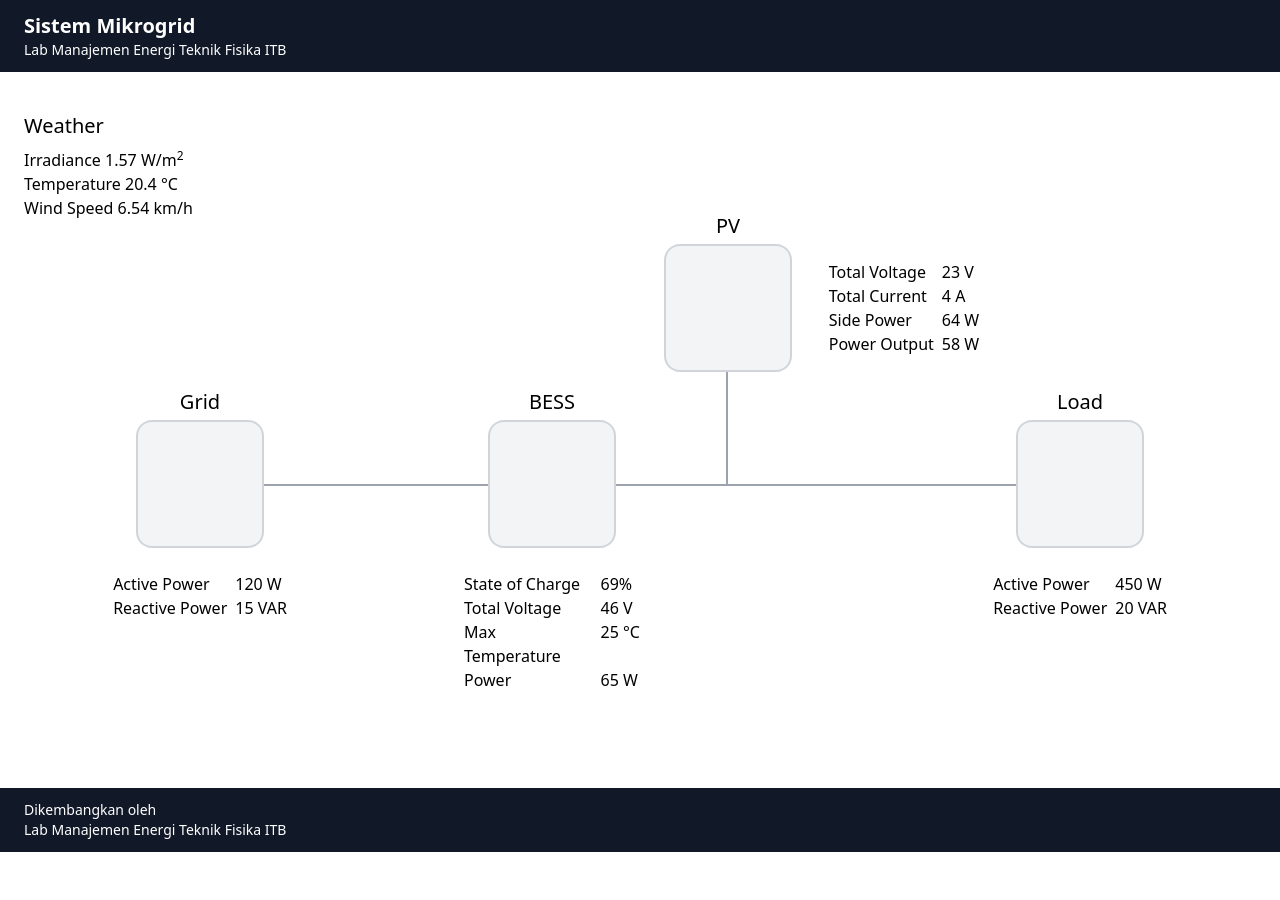
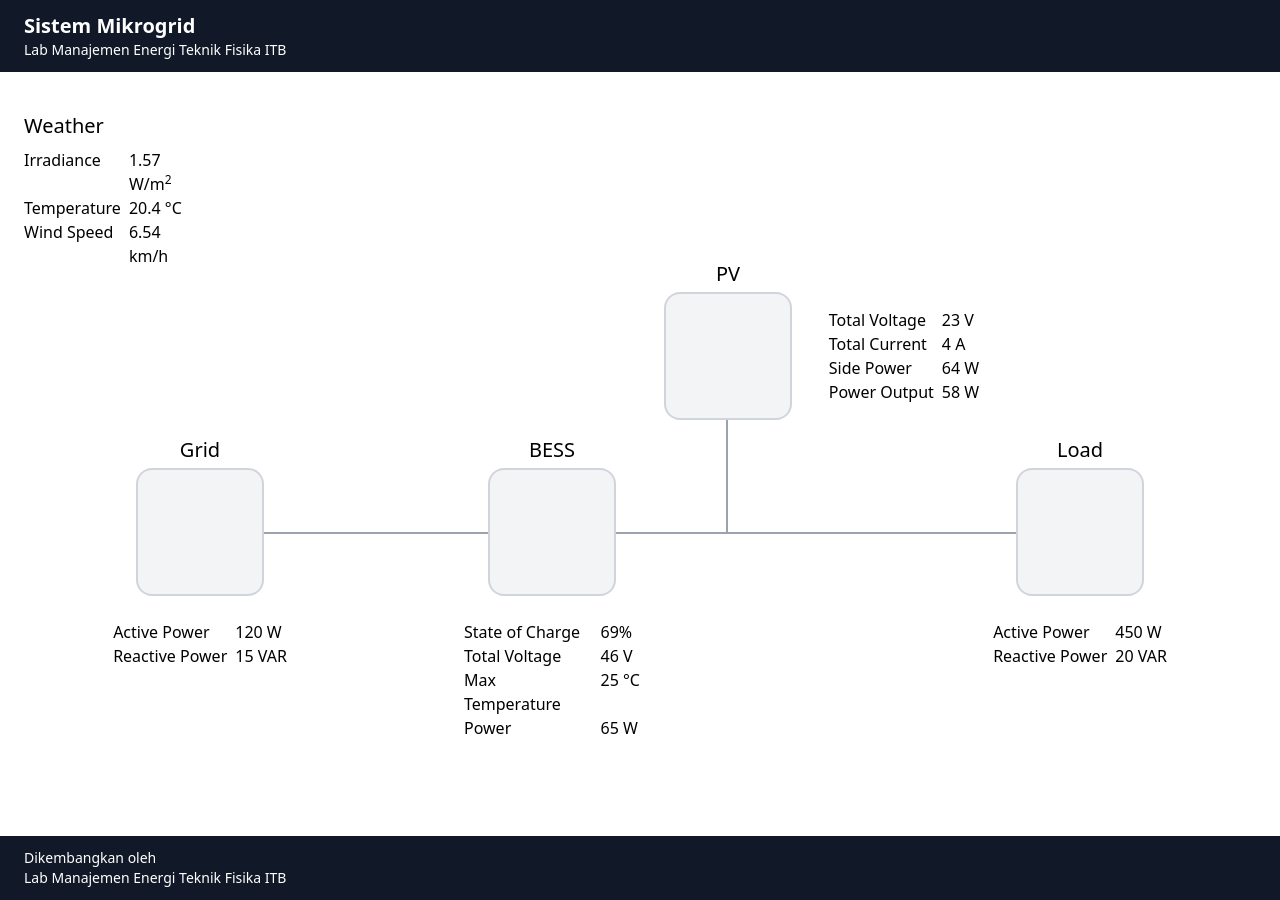
Before and after one commit to salehzaidan/mikrogrid-hmi, a Next.js app: page / in a window 1280 px wide. Before the commit the page ends 852 px from the top, so only its background shows below. Built offline with nearby package versions, Linux system fonts and the light colour scheme; some icons are missing.

Commit message:
Use detail for weather variables

```diff
--- a/pages/index.tsx
+++ b/pages/index.tsx
@@ -19,20 +19,14 @@ const Home: NextPage = () => {
       <main className="grow overflow-x-auto py-10 px-6">
         <section className="container mx-auto">
           <h2 className="mb-2 text-xl font-medium">Weather</h2>
-          <div>
-            <div className="font-medium">
-              Irradiance{' '}
-              <span className="font-normal">
-                1.57 W/m<sup>2</sup>
-              </span>
-            </div>
-            <div className="font-medium">
-              Temperature <span className="font-normal">20.4 &deg;C</span>
-            </div>
-            <div className="font-medium">
-              Wind Speed <span className="font-normal">6.54 km/h</span>
-            </div>
-          </div>
+          <Detail
+            variables={{
+              'Irradiance': '1.57 W/m<sup>2</sup>', // prettier-ignore
+              'Temperature': '20.4 &deg;C', // prettier-ignore
+              'Wind Speed': '6.54 km/h',
+            }}
+            className="w-44"
+          />
         </section>
 
         <section className="container mx-auto">
```
